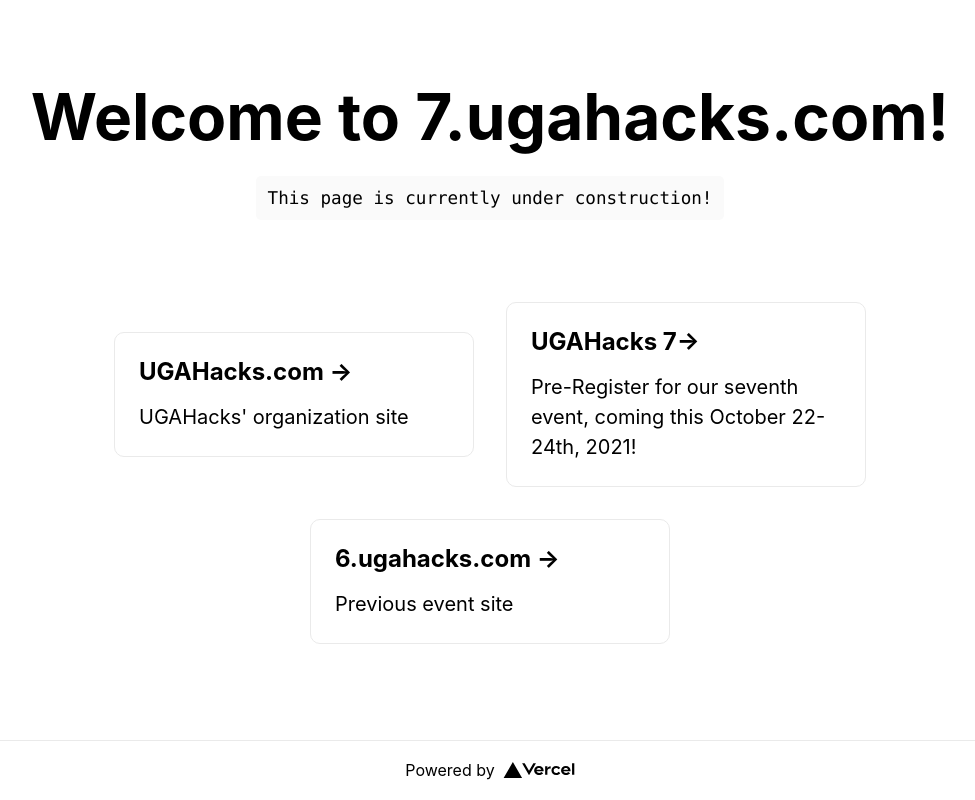
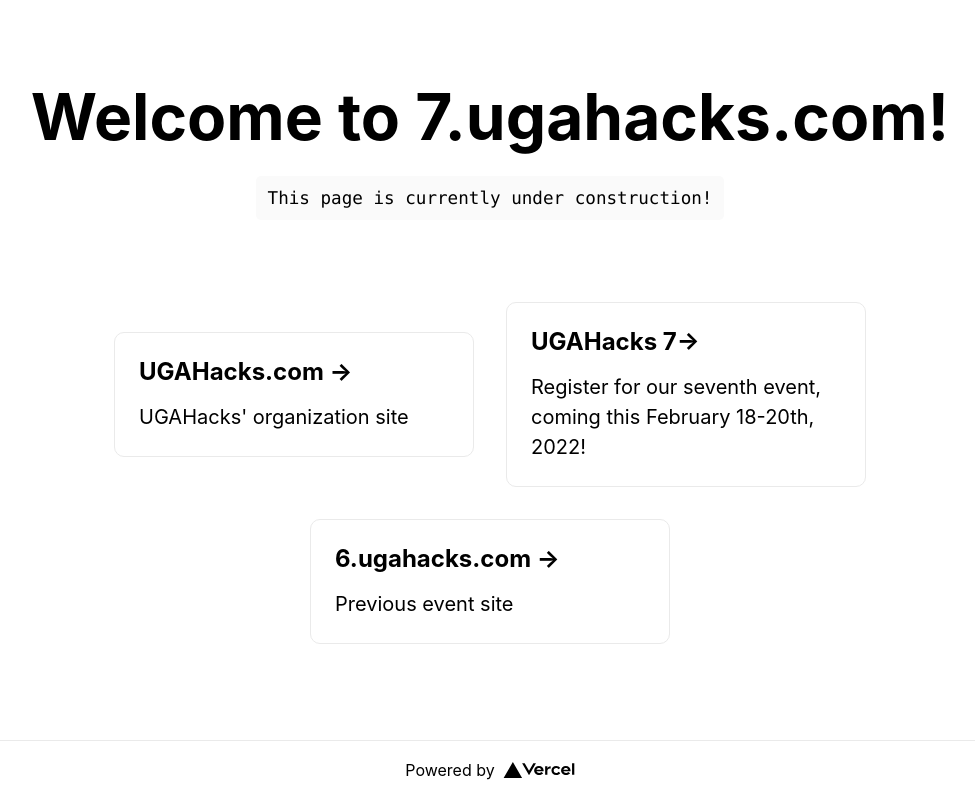
Before and after one commit to ugahacks/ugahacks, a Next.js app in the folder web/ugahacks-7/: page / in a window 1280 px wide. Shown: the whole page, without its empty margins (150-1125 px from the left). Built offline with nearby package versions, Linux system fonts and the light colour scheme.

Commit message:
updated pre-registration link to registration and event date, capitalized 6.ugahacks for parallelism

```diff
--- a/web/ugahacks-7/pages/index.tsx
+++ b/web/ugahacks-7/pages/index.tsx
@@ -26,9 +26,9 @@
               <p>UGAHacks&apos; organization site</p>
           </a>
 
-          <a href="https://ugeorgia.ca1.qualtrics.com/jfe/form/SV_82Gn6acN70D0wg6" className={styles.card}>
+          <a href="https://ugeorgia.ca1.qualtrics.com/jfe/form/SV_3sjHnVW94c2Xkz4" className={styles.card}>
             <h2>UGAHacks 7&rarr;</h2>
-            <p>Pre-Register for our seventh event, coming this October 22-24th, 2021!</p>
+            <p>Register for our seventh event, coming this February 18-20th, 2022!</p>
           </a>
 
           <a href="https://6.ugahacks.com" className={styles.card}>
```
